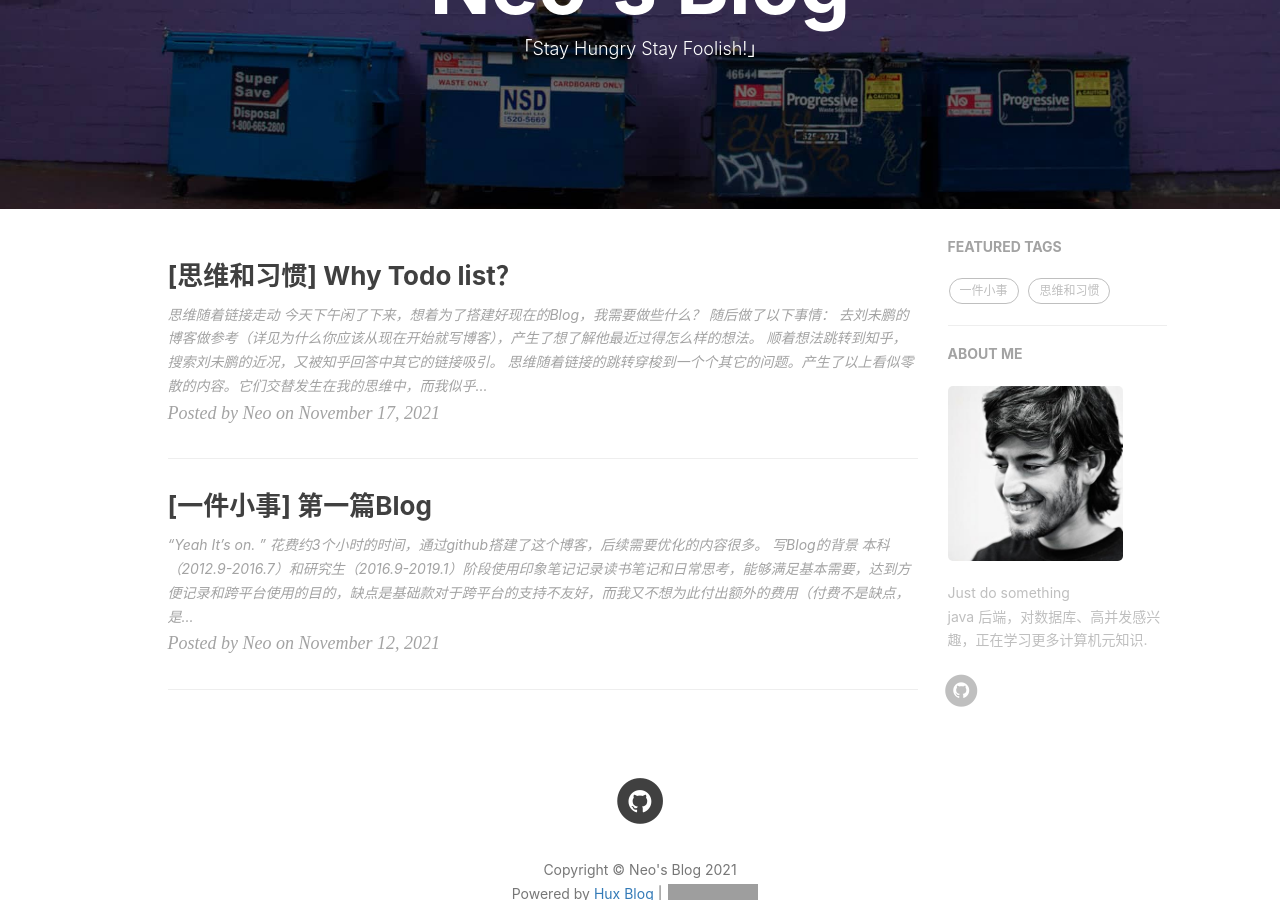
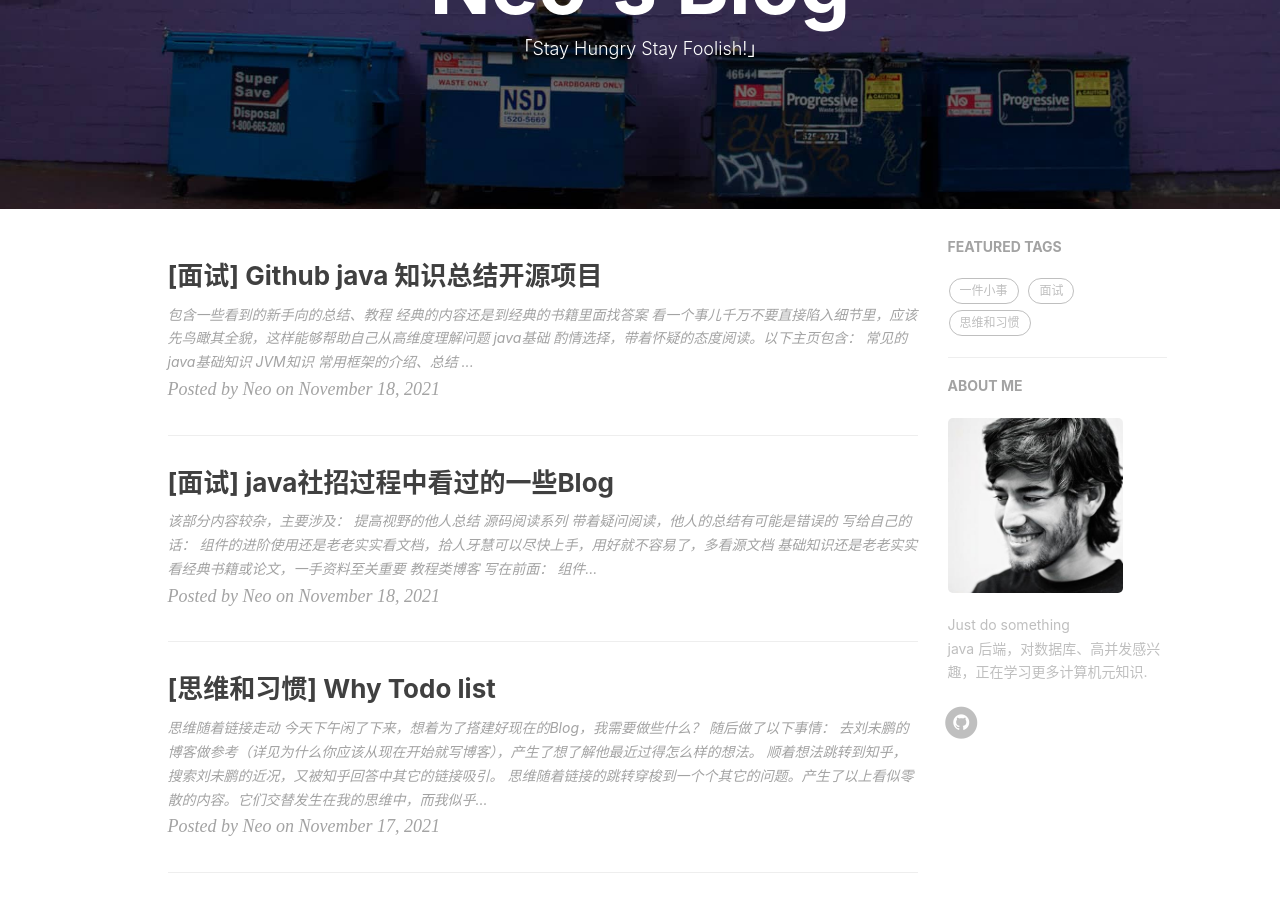
Before and after one commit to debuco/debuco.github.io, a Jekyll site: the page built from index.html, in a window 1280 px wide and 900 px high, scrolled down 209 px. Built offline with Jekyll 4.4.1, drawn with Linux system fonts in a browser that asks for light colours; nearby versions of some CDN libraries; the list of posts is cut into pages by our own code; comment, search, counter and statistics services are not loaded; grey boxes are pictures that could not be loaded.

Commit message:
add java interview

```diff
--- a/_posts/2021-11-17-why-we-need-todo-list.markdown
+++ b/_posts/2021-11-17-why-we-need-todo-list.markdown
@@ -1,6 +1,6 @@
 ---
 layout:     post
-title:      "[思维和习惯] Why Todo list？"
+title:      "[思维和习惯] Why Todo list"
 date:       2021-11-17 21:43:00
 author:     "Neo"
 catalog: true
--- /dev/null
+++ b/_posts/2021-11-18-java-interview-blog.markdown
@@ -0,0 +1,94 @@
+---
+layout:     post
+title:      "[面试] java社招过程中看过的一些Blog"
+date:       2021-11-18 15:55:00
+author:     "Neo"
+catalog: true
+header-style: text
+tags:
+    - 面试
+---
+
+>  该部分内容较杂，主要涉及：
+>
+>   * 提高视野的他人总结
+>   * 源码阅读系列
+>   * 带着疑问阅读，他人的总结有可能是错误的
+>
+>   写给自己的话：
+>
+>   * 组件的进阶使用还是老老实实看文档，拾人牙慧可以尽快上手，用好就不容易了，多看源文档
+>   * 基础知识还是老老实实看经典书籍或论文，一手资料至关重要
+
+# 教程类博客
+
+> 写在前面：
+>
+> * 组件最好的教程是官方文档。
+> * 基础知识最好的教程是经典书籍或论文。
+
+1. [JENKOV](http://tutorials.jenkov.com/)
+
+   优秀的Java技术相关教程博客。国内有些博客直接翻译或截图自该网站，技术博客翻译团队甚至招募翻译人员翻译该系列教程博客。
+
+   * Java SE 教程
+   * Java EE 教程
+   * 分布式系统架构
+   * web前端知识
+
+   **Jakob Jenkov** Java相关的教程兼顾知识面和深度，[作者](https://github.com/jjenkov)在github上也维护着一些开源项目。
+
+2. [Baeldung](https://www.baeldung.com/)
+
+   学习Spring的好地方
+
+3. [sqlzoo](https://sqlzoo.net/wiki/SQL_Tutorial)
+
+   学习和练习sql的好地方
+
+# 组件类教程
+
+1. **缓存与数据库一致性**
+
+   [链接1](https://blog.kido.site/)：该系列描述常见的缓存与数据库一致性方案和分析每种方案存在的问题。
+
+2. **大数据组件**
+
+   [链接1](http://www.jasongj.com/)：该博客地址对大数据相关组件的描述比较详尽：
+
+   * zookeeper
+   * kafka
+
+3. **JVM相关**
+
+   [链接1](https://blog.csdn.net/luanlouis/category_9263262.html)：图解java class文件和java解释执行逻辑，写的很好。
+
+# 源码阅读
+
+该部分按照博客系列划分，不能正确划分的按照杂项并加以描述。
+
+1. **spring IOC 容器源码阅读系列**
+
+   该系列主要描述spring ioc容器的启动过程：
+
+   * bean 的注册
+
+   * xml配置的解析
+   * 注解解析
+
+   * bean的生命周期
+   * IOC 容器的三级缓存
+
+   [链接1](https://juejin.cn/user/1486195452807581/posts)：来自掘金，比较详尽的Spring IOC 源码阅读系列博客，推荐。
+
+   [链接2](https://javadoop.com/)：来自个人搭建博客，该博客地址同样对，java 集合包，java 并发包有所描述。
+
+2. **Netty源码阅读**
+
+   [链接](https://segmentfault.com/a/1190000007282628)：优秀的netty源码阅读系列，遗憾的是作者没有写完，不过不能掩盖该系列博客的精彩。
+
+3. **java 并发包**
+
+   [链接1](http://www.blogjava.net/xylz/archive/2010/07/08/325587.html)：如果只选一个系列那么看这个就可以了。
+
+   [链接2](https://segmentfault.com/a/1190000016058789)：该链接相较于链接1，偏向小白一些，描述了链接1缺少的并发的背景。
--- /dev/null
+++ b/_posts/2021-11-18-java-interview-github.markdown
@@ -0,0 +1,53 @@
+---
+layout:     post
+title:      "[面试] Github java 知识总结开源项目"
+date:       2021-11-18 21:57:00
+author:     "Neo"
+catalog: true
+header-style: text
+tags:
+    - 面试
+---
+
+> * 包含一些看到的新手向的总结、教程
+> * 经典的内容还是到经典的书籍里面找答案
+> * **看一个事儿千万不要直接陷入细节里，应该先鸟瞰其全貌，这样能够帮助自己从高维度理解问题**
+
+# java基础
+
+酌情选择，带着怀疑的态度阅读。以下主页包含：
+
+* 常见的java基础知识
+
+* JVM知识
+
+* 常用框架的介绍、总结
+
+  * [doocs社区](https://github.com/doocs)
+
+    社区参与的人比较多，比较有意思。
+
+  * [JavaGuide](https://github.com/Snailclimb)
+
+    Java学习和面试指南
+
+  * [CodingDocs](https://github.com/CodingDocs)
+
+    * Spring boot教程
+    * 对fresh coder的建议
+    * 对国内城市互联网友好度的分析
+
+  * [CyC2018](https://github.com/CyC2018)
+
+    * [CS基础](https://github.com/CyC2018/CS-Notes)
+    * [互联网内推信息](https://github.com/CyC2018/Job-Recommend)
+
+# 算法和数据结构
+
+* [java实现算法和数据结构](https://github.com/TheAlgorithms/Java)
+
+* [代码随想录](https://www.programmercarl.com/)
+
+# 书籍资源
+
+* [ICSToCS](https://github.com/iCSToCS)
```
